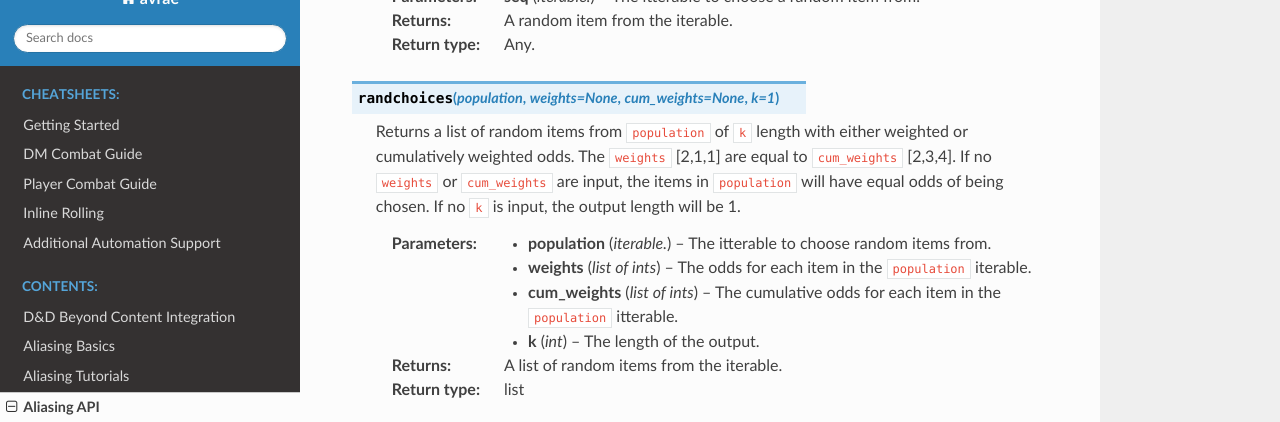
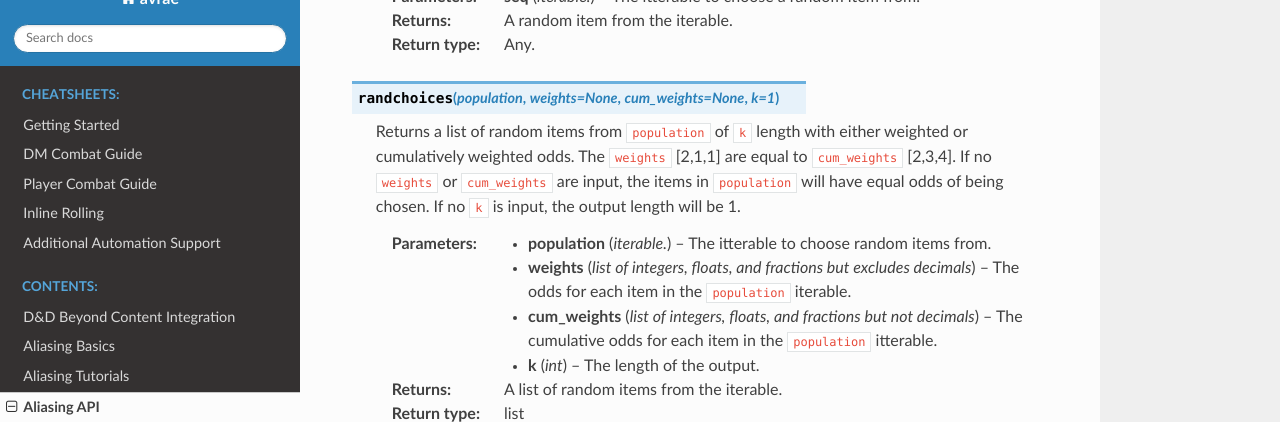
Before and after one commit to avrae/avrae, a Sphinx documentation site: the page built from docs/aliasing/api.rst, in a window 1280 px wide and 900 px high, scrolled down 12261 px, cut to the strip 0-422 px from the top of the window. Built offline with Sphinx 7.4.7 and the Read the Docs theme 2.0.0, drawn with Linux system fonts in a browser that asks for light colours.

Commit message:
Update documentation of random choices
Updated documentation of randchoices function to reflect the types properly. See python documentation: https://docs.python.org/3/library/random.html#random.choices (4th paragraph). The implementation in avrae does not seem to limit it to ints only.

```diff
--- a/docs/aliasing/api.rst
+++ b/docs/aliasing/api.rst
@@ -497,9 +497,9 @@ Draconic Functions
     :param population: The itterable to choose random items from.
     :type population: iterable.
     :param weights: The odds for each item in the ``population`` iterable.
-    :type weights: list of ints
+    :type weights: list of integers, floats, and fractions but excludes decimals
     :param cum_weights: The cumulative odds for each item in the ``population`` itterable.
-    :type cum_weights: list of ints
+    :type cum_weights: list of integers, floats, and fractions but not decimals
     :param k: The length of the output.
     :type k: int
     :return: A list of random items from the iterable.
```
